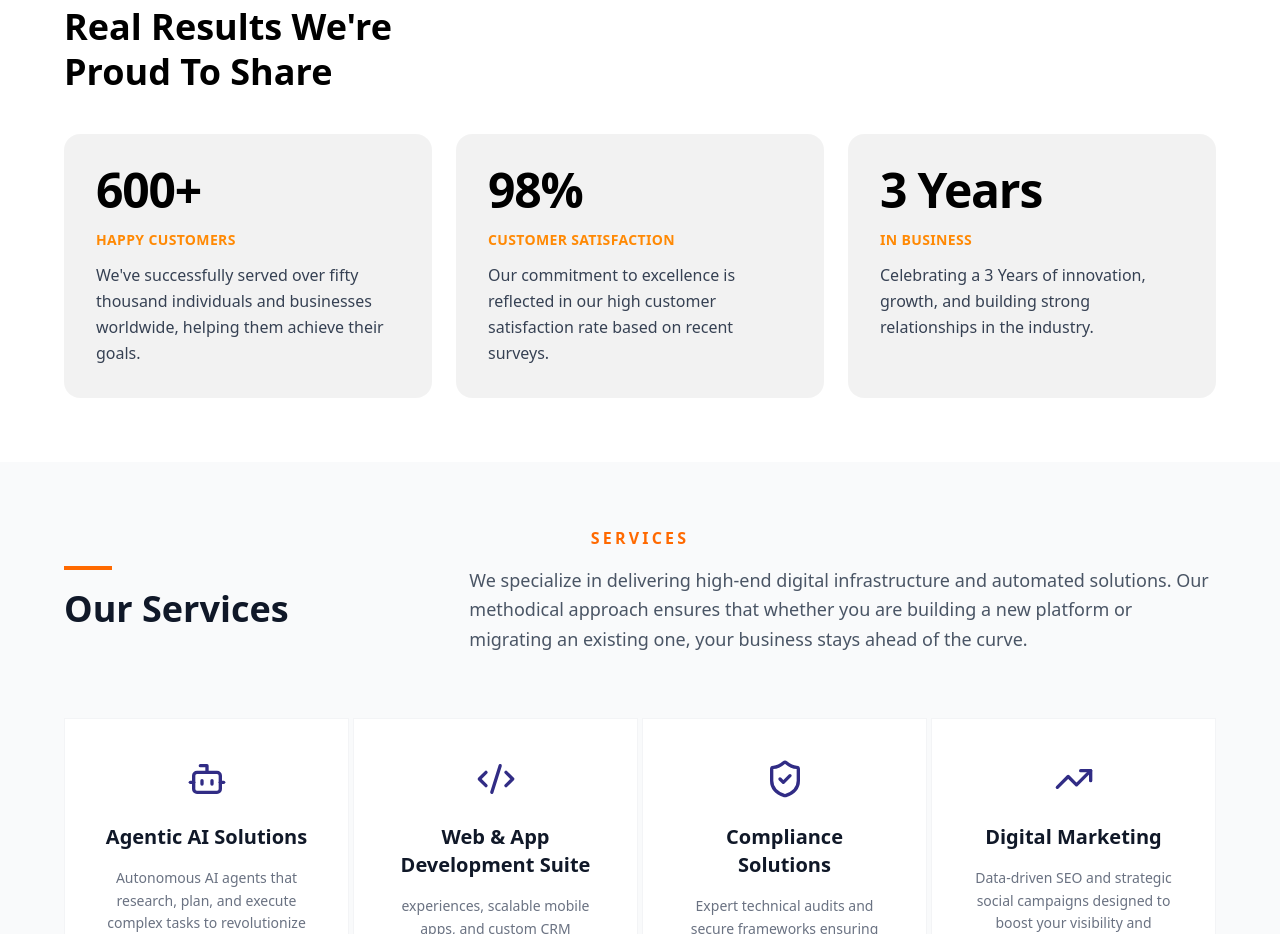
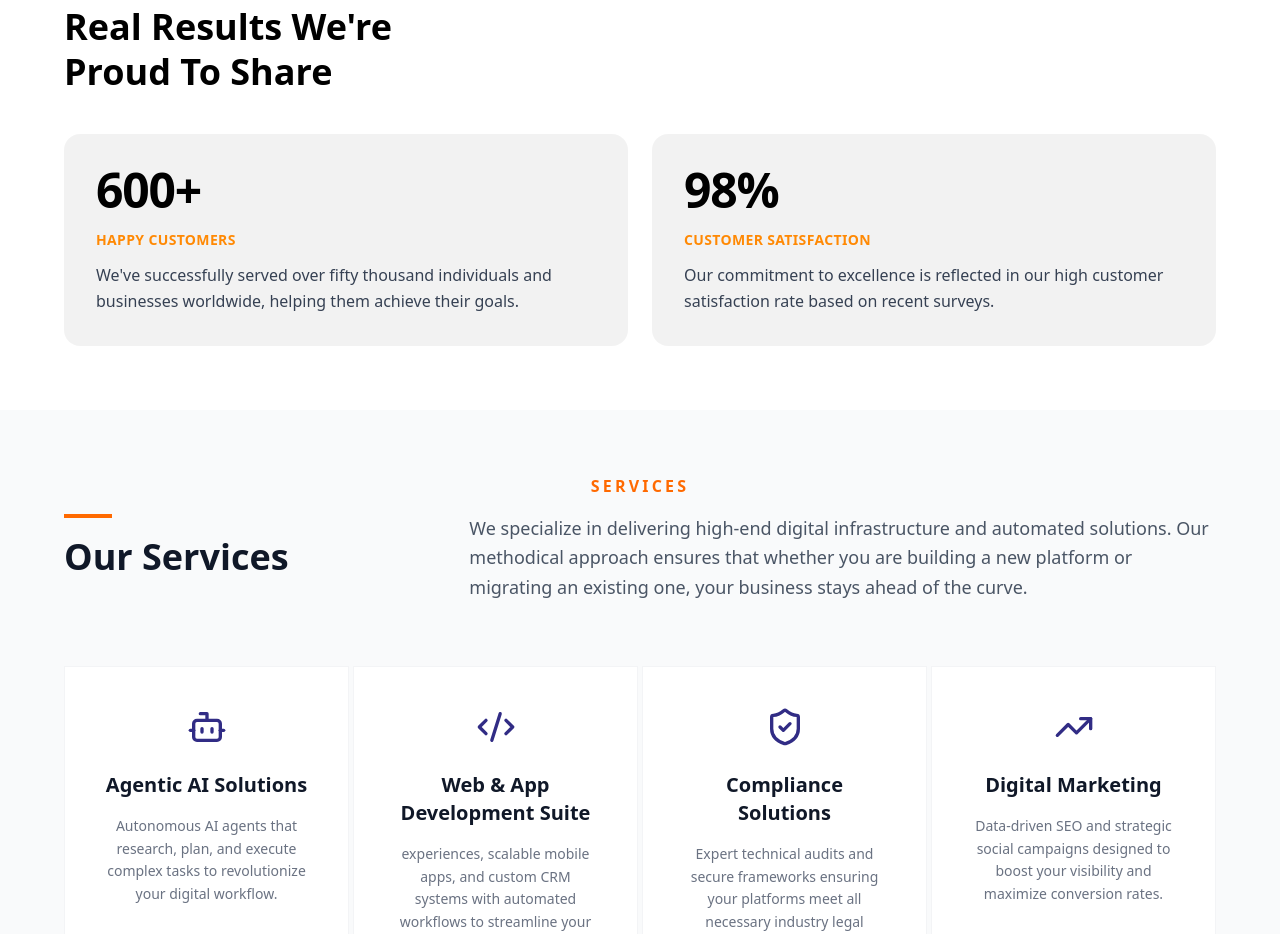
Before and after one commit to Tarunk0201/Binjawaitsolution-website, a React (Vite) app: page / in a window 1280 px wide. Shown: the part 920-1854 px from the top of the page. Built offline with nearby package versions, Linux system fonts and the light colour scheme.

Commit message:
carde remove

```diff
--- a/src/componetns/home/StatsSection.jsx
+++ b/src/componetns/home/StatsSection.jsx
@@ -16,12 +16,12 @@
       description:
         "Our commitment to excellence is reflected in our high customer satisfaction rate based on recent surveys.",
     },
-    {
-      value: "3 Years",
-      label: "In Business",
-      description:
-        "Celebrating a 3 Years of innovation, growth, and building strong relationships in the industry.",
-    },
+    // {
+    //   value: "3 Years",
+    //   label: "In Business",
+    //   description:
+    //     "Celebrating a 3 Years of innovation, growth, and building strong relationships in the industry.",
+    // },
   ],
 };
 
@@ -64,7 +64,7 @@
           initial="hidden"
           whileInView="visible"
           viewport={{ once: true }}
-          className="grid grid-cols-1 md:grid-cols-3 gap-6"
+          className="grid grid-cols-1 md:grid-cols-2 gap-6"
         >
           {statsData.stats.map((item, index) => (
             <motion.div
```
